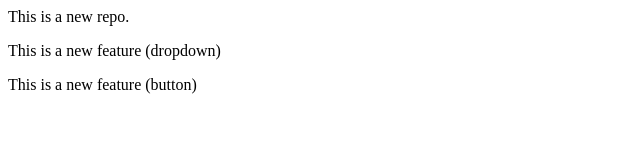
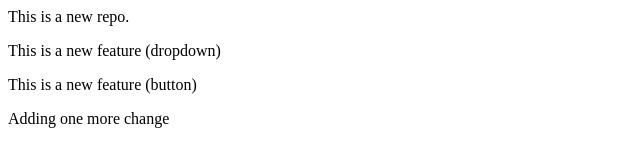
Before and after one commit to AnkurAgrawalRepos/LocalRepo, a plain HTML site: page index.html in a window 1280 px wide. Shown: the whole page, without its empty margins (0-640 px from the left). Drawn offline with Linux system fonts and the light colour scheme.

Commit message:
added one more change

```diff
--- a/index.html
+++ b/index.html
@@ -1,3 +1,4 @@
 <p>This is a new repo.</p>
 <p>This is a new feature (dropdown)</p>
 <p>This is a new feature (button)</p>
+<p>Adding one more change</p>
```
